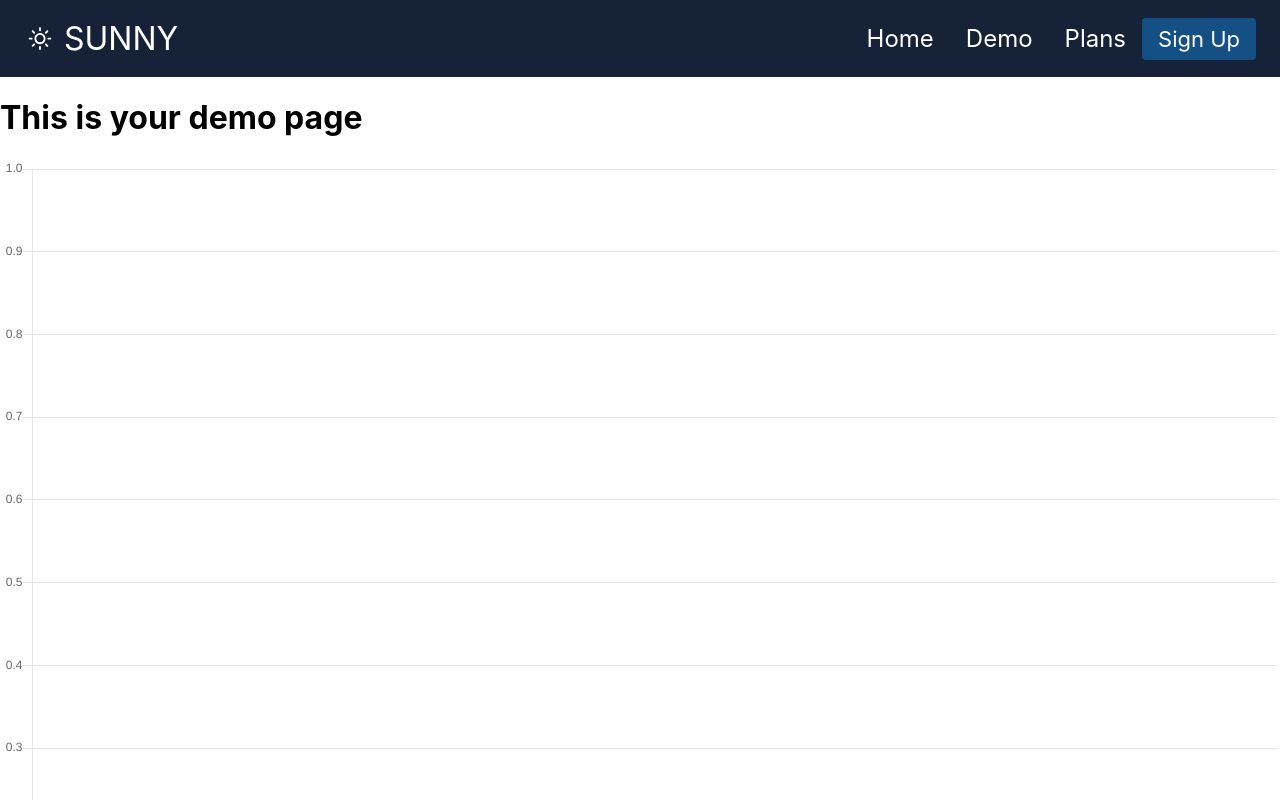
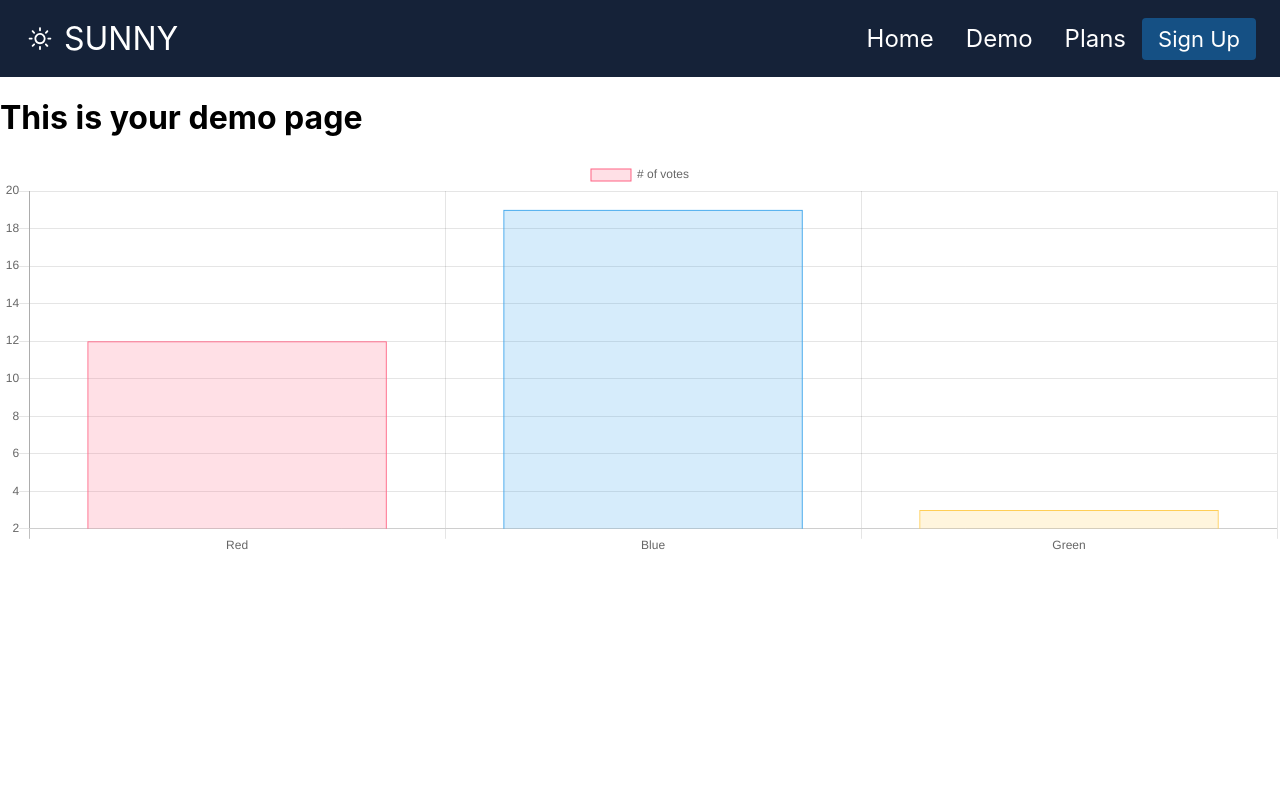
Before and after one commit to niiiiiiiiiiix/data-reporting-platform, a React (Create React App) app: page /demo in a window 1280 px wide. Shown: the top 800 px of the page. Built offline with nearby package versions, Linux system fonts and the light colour scheme.

Commit message:
Populate bar chart with dummy data

```diff
--- a/src/components/Demo/BarChart.js
+++ b/src/components/Demo/BarChart.js
@@ -6,10 +6,30 @@ const BarChart = () => {
     <div>
       <Bar
         data={{
-          labels: [],
+          labels: ["Red", "Blue", "Green"],
+          datasets: [
+            {
+              label: "# of votes",
+              data: [12, 19, 3],
+              backgroundColor: [
+                "rgba(255, 99, 132, 0.2)",
+                "rgba(54, 162, 235, 0.2)",
+                "rgba(255, 206, 86, 0.2)",
+              ],
+              borderColor: [
+                "rgba(255, 99, 132, 1)",
+                "rgba(54, 162, 235, 1)",
+                "rgba(255, 206, 86, 1)",
+              ],
+              borderWidth: 1,
+            },
+          ],
         }}
         height={400}
         width={600}
+        options={{
+          maintainAspectRatio: false,
+        }}
       />
     </div>
   );
--- a/src/components/Demo/Demo.js
+++ b/src/components/Demo/Demo.js
@@ -9,6 +9,7 @@ function Demo() {
       <div>
         <BarChart />
       </div>
+
       <div>
         <data />
       </div>
```
